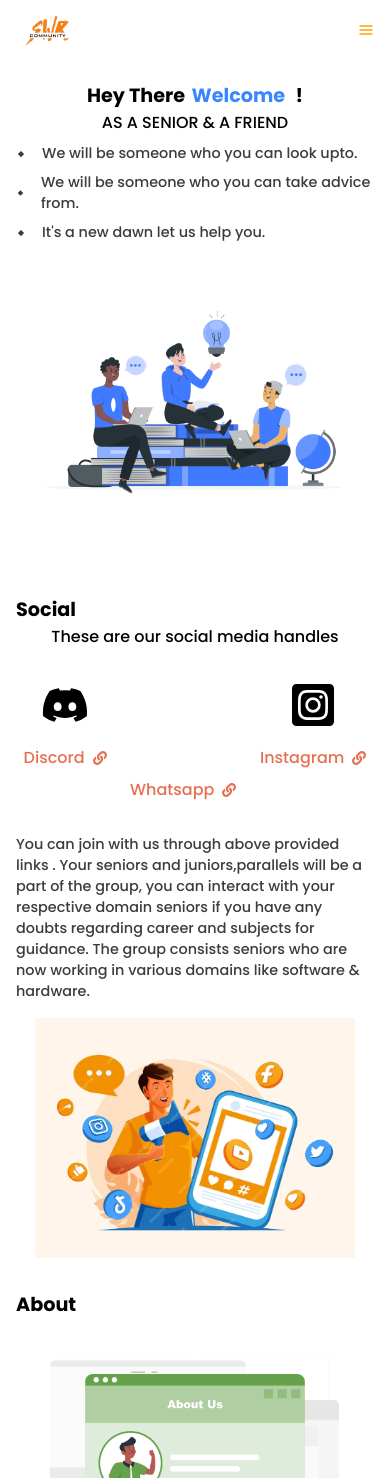
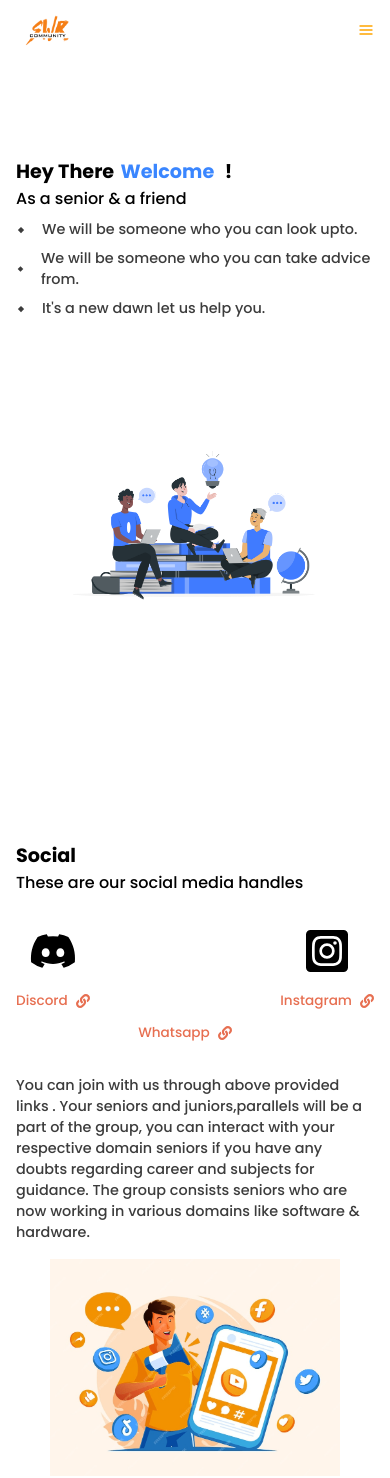
Before and after one commit to Sai-Manikanta-Andey/SwrCommunityProject, a React (Vite) app: page / in a window 390 px wide. Shown: the top 1478 px of the page. Built offline with nearby package versions, Linux system fonts and the light colour scheme; some icons are missing.

Commit message:
fix : minor changes in styles

```diff
--- a/src/components/Header/Header.css
+++ b/src/components/Header/Header.css
@@ -43,7 +43,7 @@ a{
     font-size: 1.2rem;
 }
 
-@media  (max-width:768px) {
+@media  (max-width:766px) {
     a{
         font-size: 1rem;
     }
--- a/src/components/HomePage/Home.css
+++ b/src/components/HomePage/Home.css
@@ -2,7 +2,7 @@
     display: flex;
     justify-content: space-evenly;
     flex-wrap: wrap;
-
+   height: 90vh;
 }
 .left{
     display: flex;
@@ -37,14 +37,23 @@
     gap: .5rem;
 }
 
-.welcome-title{
-    text-align: center;
+
+.homepic{
+    width: 450;
+    height: 450;
 }
-.intro-title{
-    text-align: center;
-}
-@media (max-width:640px) {
+
+@media (max-width:768px) {
+
     .homepic{
-        width: 320px;
+        width:  350px;
+        height:  350px;
     }
 }
+
+@media (max-width:640px) {
+    .homepic {
+        width: 260px;
+        height: 260px;
+    }
+}
--- a/src/components/HomePage/Home.jsx
+++ b/src/components/HomePage/Home.jsx
@@ -21,7 +21,7 @@ function Home() {
           </div>
           <div className="intro">
             <h3 className="intro-title secondaryText">
-              AS A SENIOR & A FRIEND
+              As a senior & a friend
             </h3>
             <div className="points">
               <p className="firstPoint alignCenter thirdText">
@@ -48,12 +48,13 @@ function Home() {
             <img
               src="./pic.png"
               alt="homepic"
-              width={500}
+              width={450}
               className="homepic"
             />
           </div>
         </motion.div>
       </div>
+
     </div>
   );
 }
--- a/src/components/Social/Social.css
+++ b/src/components/Social/Social.css
@@ -1,6 +1,3 @@
-.title-social {
-  text-align: center;
-}
 
 .social-icons-images-container {
   display: flex;
@@ -14,8 +11,7 @@
 
 .social-left {
   display: flex;
-  justify-content: space-evenly;
-
+ justify-content: space-between;
   gap: 1rem;
 }
 
@@ -64,8 +60,11 @@ a:hover{
     font-size: 3rem;
   }
   .social-icon>a{
-    font-size: 1rem;
+    font-size: .85rem;
   }
+}
+.social-pic{
+  width: 450px;
 }
 
 @media (max-width:1024px) {
@@ -73,3 +72,8 @@ a:hover{
     flex-wrap: wrap;
   }
 }
+@media (max-width:768px) {
+  .social-pic{
+    width: 290px;
+  }
+}
--- a/src/components/Social/Social.jsx
+++ b/src/components/Social/Social.jsx
@@ -71,7 +71,7 @@ function Social() {
                 src="/social-min.png"
                 alt="social"
                 width={500}
-                className="homepic"
+                className="social-pic"
               />
             </div>
           </div>
```
